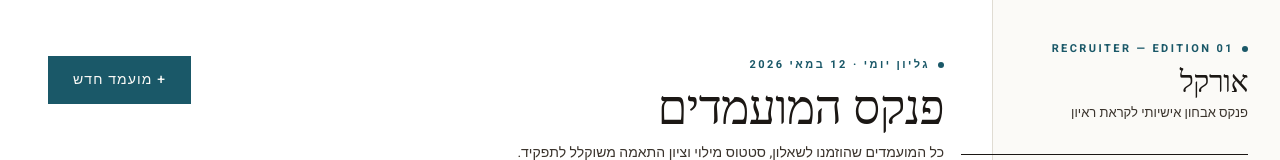
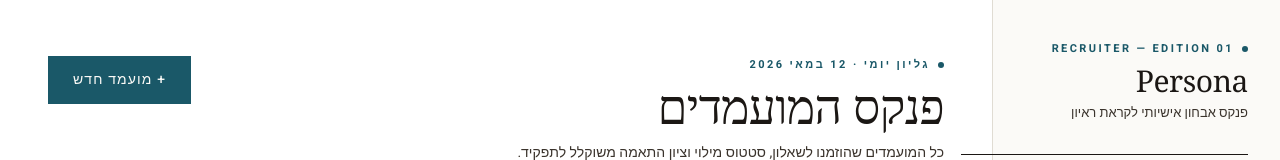
Before and after one commit to Miri191/my_recruter, a React (Vite) app: page / in a window 1280 px wide. Shown: the top 160 px of the page. Built offline with nearby package versions, Linux system fonts and the light colour scheme; the HTML template or start-up script is replaced by a standard one; a web font is replaced by a local one.

Commit message:
rebrand: rename interface from אורקל to Persona

```diff
--- a/index.html
+++ b/index.html
@@ -4,7 +4,7 @@
     <meta charset="UTF-8" />
     <meta name="viewport" content="width=device-width, initial-scale=1.0, maximum-scale=1.0" />
     <meta name="theme-color" content="#F2EBDB" />
-    <title>אורקל — פלטפורמת אבחון אישיותי</title>
+    <title>Persona — פלטפורמת אבחון אישיותי</title>
     <link rel="preconnect" href="https://fonts.googleapis.com" />
     <link rel="preconnect" href="https://fonts.gstatic.com" crossorigin />
     <link
--- a/src/components/layout/Sidebar.jsx
+++ b/src/components/layout/Sidebar.jsx
@@ -13,7 +13,7 @@ export default function Sidebar() {
           <span className="w-1.5 h-1.5 rounded-full bg-petrol" />
           <div className="eyebrow-petrol">Recruiter — Edition 01</div>
         </div>
-        <div className="display text-3xl text-ink leading-none">אורקל</div>
+        <div className="display text-3xl text-ink leading-none" dir="ltr">Persona</div>
         <div className="text-[13px] text-ink-soft mt-2 leading-snug">
           פנקס אבחון אישיותי לקראת ראיון
         </div>
--- a/src/pages/Report.jsx
+++ b/src/pages/Report.jsx
@@ -368,7 +368,7 @@ export default function Report() {
         </section>
 
         <footer className="border-t-2 border-ink pt-6 flex items-baseline justify-between text-[11px] tracking-widish uppercase text-ink-mute">
-          <span>אורקל · אבחון אישיות</span>
+          <span><span dir="ltr">Persona</span> · אבחון אישיות</span>
           <span className="num" dir="ltr">№ {id?.slice(0, 8).toUpperCase()}</span>
           <span>BIG5 · IPIP 50</span>
         </footer>
```
